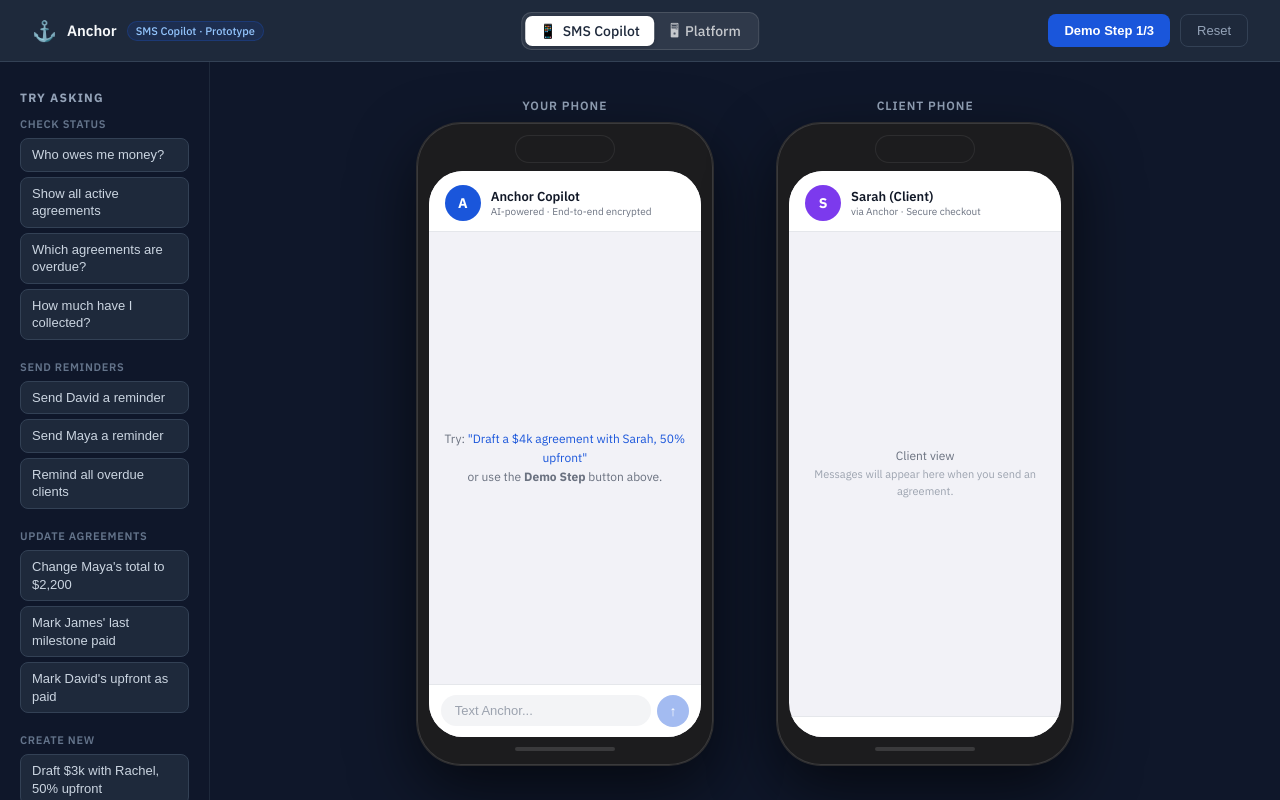
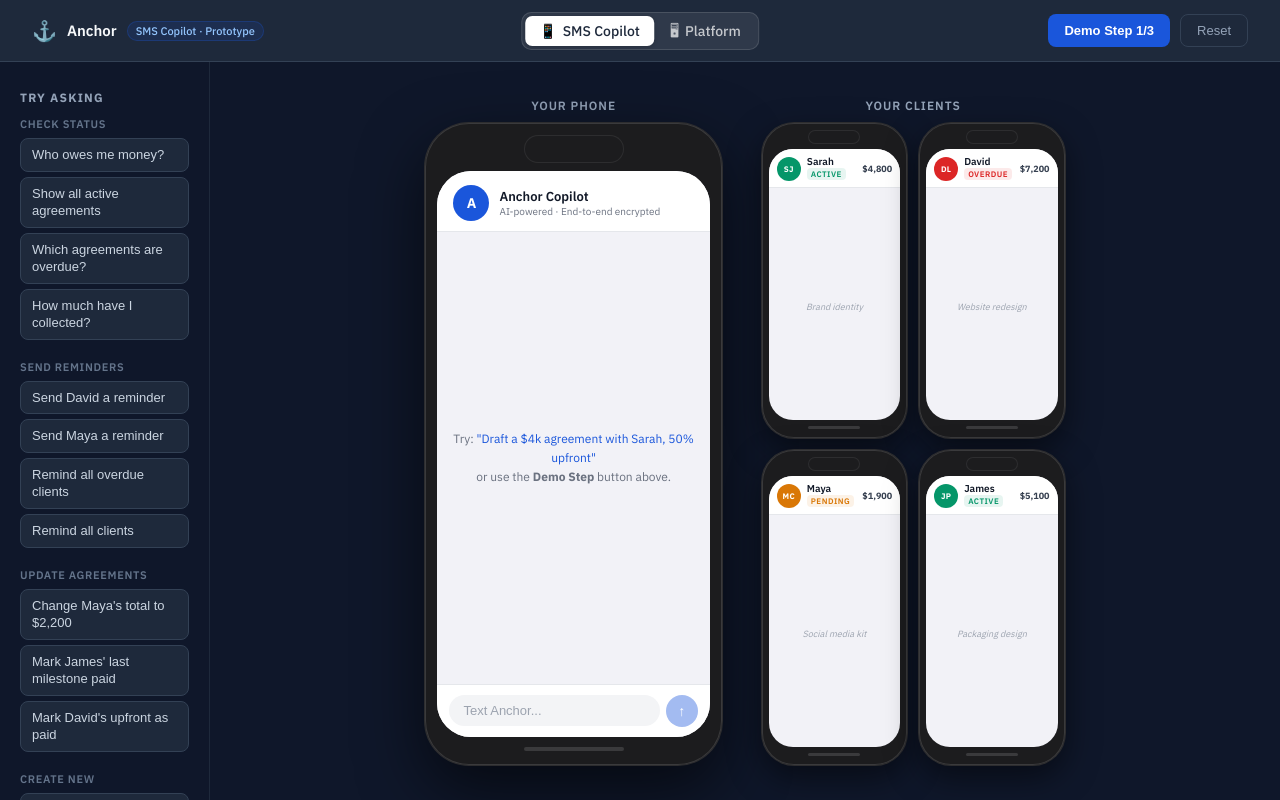
Before and after one commit to RevaDag/anchor-sms-copilot, a React (Vite) app in the folder prototype/: page / in a window 1280 px wide. Built offline with nearby package versions, Linux system fonts and the light colour scheme; the HTML template or start-up script is replaced by a standard one.

Commit message:
4 Client phones

```diff
--- a/prototype/src/AgreementContext.jsx
+++ b/prototype/src/AgreementContext.jsx
@@ -1,4 +1,4 @@
-import { createContext, useContext, useState, useCallback } from 'react';
+import { createContext, useContext, useState, useCallback, useRef, useEffect } from 'react';
 import { mockAgreements } from './data/mockAgreements';
 
 const AgreementContext = createContext(null);
@@ -9,27 +9,47 @@
   "Add $300 for extra revisions",
 ];
 
+const INITIAL_CLIENT_BUBBLES = {
+  'Sarah Johnson': [],
+  'David Lee':     [],
+  'Maya Cohen':    [],
+  'James Park':    [],
+};
+
 export function AgreementProvider({ children }) {
-  const [messages, setMessages] = useState([]);
-  const [bubbles, setBubbles] = useState([]);
-  const [agreement, setAgreement] = useState(null);
-  const [agreements, setAgreements] = useState(mockAgreements);
+  const [messages, setMessages]         = useState([]);
+  const [bubbles, setBubbles]           = useState([]);
+  const [agreement, setAgreement]       = useState(null);
+  const [agreements, setAgreements]     = useState(mockAgreements);
   const [clientBubbles, setClientBubbles] = useState([]);
+  const [clientPhoneBubbles, setClientPhoneBubbles] = useState(INITIAL_CLIENT_BUBBLES);
   const [pendingConfirm, setPendingConfirm] = useState(null);
-  const [isLoading, setIsLoading] = useState(false);
-  const [demoIndex, setDemoIndex] = useState(0);
+  const [isLoading, setIsLoading]       = useState(false);
+  const [demoIndex, setDemoIndex]       = useState(0);
 
-  const addBubble = (from, text) => {
+  // Keep a ref so handlePlatformAction can read current agreements without stale closure
+  const agreementsRef = useRef(agreements);
+  useEffect(() => { agreementsRef.current = agreements; }, [agreements]);
+
+  const addBubble = (from, text) =>
     setBubbles(prev => [...prev, { from, text, id: Date.now() + Math.random() }]);
-  };
 
-  const addClientBubble = (from, text) => {
+  const addClientBubble = (from, text) =>
     setClientBubbles(prev => [...prev, { from, text, id: Date.now() + Math.random() }]);
+
+  const addClientPhoneBubble = (clientName, from, text, delay = 0) => {
+    setTimeout(() => {
+      setClientPhoneBubbles(prev => ({
+        ...prev,
+        [clientName]: [...(prev[clientName] || []), { from, text, id: Date.now() + Math.random() }],
+      }));
+    }, delay);
   };
 
   const handlePlatformAction = useCallback((action, payload) => {
+
     if (action === 'draft_agreement') {
-      const split = payload.split || [50, 25, 25];
+      const split = payload.split || [50, 50];
       const milestones = split.map((pct, i) => ({
         index: i,
         label: i === 0 ? 'Upfront' : i === split.length - 1 ? 'Final' : `Milestone ${i}`,
@@ -107,8 +127,48 @@
     }
 
     if (action === 'send_reminder') {
-      const targetName = payload?.client_name;
-      if (targetName) {
+      const targetName    = payload?.client_name;
+      const allOverdue    = payload?.all_overdue;
+      const allClients    = payload?.all_clients;
+      const currentAgrs   = agreementsRef.current;
+
+      let clientsToRemind;
+      if (allClients) {
+        clientsToRemind = currentAgrs.filter(a =>
+          Object.keys(INITIAL_CLIENT_BUBBLES).some(k => k === a.client_name)
+        );
+      } else if (allOverdue) {
+        clientsToRemind = currentAgrs.filter(a =>
+          ['overdue', 'pending'].includes(a.status) &&
+          Object.keys(INITIAL_CLIENT_BUBBLES).some(k => k === a.client_name)
+        );
+      } else if (targetName) {
+        clientsToRemind = currentAgrs.filter(a =>
+          a.client_name.toLowerCase().includes(targetName.toLowerCase()) &&
+          Object.keys(INITIAL_CLIENT_BUBBLES).some(k => k === a.client_name)
+        );
+      } else {
+        clientsToRemind = [];
+      }
+
+      clientsToRemind.forEach((agr, i) => {
+        const pendingMs = agr.milestones?.find(m => ['overdue', 'pending'].includes(m.status));
+        const amount = pendingMs?.amount || agr.total_amount;
+        const firstName = agr.client_name.split(' ')[0];
+        const statusNote = agr.status === 'overdue'
+          ? 'overdue since ' + new Date(pendingMs?.due_date || agr.effective_date).toLocaleDateString('en-US', { month: 'short', day: 'numeric' })
+          : 'due now';
+        const msg = `Hi ${firstName}! 👋 Quick reminder from Anchor — your $${amount.toLocaleString()} payment for "${agr.description}" is ${statusNote}. Pay at anchor.co/pay`;
+        addClientPhoneBubble(agr.client_name, 'bot', msg, i * 800);
+      });
+
+      // update last_reminded in agreements
+      if (allClients || allOverdue) {
+        const filter = allClients
+          ? a => Object.keys(INITIAL_CLIENT_BUBBLES).some(k => k === a.client_name)
+          : a => ['overdue', 'pending'].includes(a.status);
+        setAgreements(prev => prev.map(a => filter(a) ? { ...a, last_reminded: new Date().toISOString() } : a));
+      } else if (targetName) {
         setAgreements(prev => prev.map(a =>
           a.client_name.toLowerCase().includes(targetName.toLowerCase())
             ? { ...a, last_reminded: new Date().toISOString() }
@@ -127,17 +187,15 @@
         ));
       }
     }
-  }, []);
+
+  }, []); // setters are stable, agreementsRef is a ref — no deps needed
 
   const sendMessage = useCallback(async (text) => {
     if (!text.trim() || isLoading) return;
-
     addBubble('user', text);
     setIsLoading(true);
-
     const newMessages = [...messages, { role: 'user', content: text }];
     setMessages(newMessages);
-
     try {
       const res = await fetch('/api/chat', {
         method: 'POST',
@@ -199,9 +257,7 @@
   const sendHardcoded = (userText, ackText, botReply, action, payload) => {
     addBubble('user', userText);
     setIsLoading(true);
-    // Acknowledgment bubble after short delay (typing indicator shows first)
     setTimeout(() => addBubble('bot', ackText), 800);
-    // Real response after 3 more seconds of typing
     setTimeout(() => {
       setIsLoading(false);
       addBubble('bot', botReply);
@@ -215,6 +271,7 @@
     setAgreement(null);
     setAgreements(mockAgreements);
     setClientBubbles([]);
+    setClientPhoneBubbles(INITIAL_CLIENT_BUBBLES);
     setPendingConfirm(null);
     setDemoIndex(0);
   };
@@ -223,10 +280,10 @@
 
   return (
     <AgreementContext.Provider value={{
-      messages, bubbles, agreement, agreements, clientBubbles, pendingConfirm,
-      isLoading, demoIndex, hasPendingLineItem,
-      sendMessage, sendHardcoded, handlePlatformAction, handleClientApprove,
-      handleClientApproveLineItem, runDemo, reset,
+      messages, bubbles, agreement, agreements, clientBubbles, clientPhoneBubbles,
+      pendingConfirm, isLoading, demoIndex, hasPendingLineItem,
+      sendMessage, sendHardcoded, handlePlatformAction,
+      handleClientApprove, handleClientApproveLineItem, runDemo, reset,
       DEMO_SCRIPT_LENGTH: DEMO_SCRIPT.length,
     }}>
       {children}
--- a/prototype/src/App.css
+++ b/prototype/src/App.css
@@ -104,8 +104,8 @@
   display: flex;
   justify-content: center;
   align-items: center;
-  gap: 64px;
-  padding: 32px 40px;
+  gap: 40px;
+  padding: 24px 32px;
   overflow: hidden;
 }
 
@@ -506,3 +506,161 @@
 .li-desc { flex: 1; color: var(--text-primary); }
 .li-amount { font-weight: 700; }
 .li-status { font-size: 11px; color: var(--text-secondary); }
+
+/* ── Client Phones Grid ── */
+.client-phones-grid {
+  display: grid;
+  grid-template-columns: repeat(2, auto);
+  grid-template-rows: repeat(2, calc((100vh - 158px - 12px) / 2));
+  gap: 12px;
+}
+
+/* ── Mini Phone Frame ── */
+.mini-phone-frame {
+  height: 100%;
+  aspect-ratio: 9 / 19.5;
+  background: var(--phone-bg);
+  border-radius: 32px;
+  padding: 7px;
+  box-shadow: 0 0 0 1px #2D2D2F, 0 12px 32px rgba(0,0,0,0.5), inset 0 0 0 1px #3A3A3C;
+  display: flex;
+  flex-direction: column;
+  flex-shrink: 0;
+  transition: box-shadow 0.3s ease;
+}
+
+.mini-phone-frame.mini-phone-active {
+  box-shadow: 0 0 0 1.5px #1A56DB66, 0 12px 32px rgba(26, 86, 219, 0.25), inset 0 0 0 1px #3A3A3C;
+}
+
+.mini-phone-notch {
+  width: 52px;
+  height: 14px;
+  background: var(--phone-bg);
+  border-radius: 10px;
+  margin: 0 auto 5px;
+  box-shadow: inset 0 0 0 1px #2D2D2F;
+  flex-shrink: 0;
+}
+
+.mini-phone-screen {
+  background: var(--phone-screen);
+  border-radius: 24px;
+  overflow: hidden;
+  display: flex;
+  flex-direction: column;
+  flex: 1;
+}
+
+.mini-phone-home {
+  width: 52px;
+  height: 3px;
+  background: #3A3A3C;
+  border-radius: 99px;
+  margin: 6px auto 2px;
+  flex-shrink: 0;
+}
+
+/* ── Mini Contact Bar ── */
+.mini-contact-bar {
+  display: flex;
+  align-items: center;
+  gap: 6px;
+  padding: 8px 8px 6px;
+  background: white;
+  border-bottom: 1px solid #E5E7EB;
+  flex-shrink: 0;
+}
+
+.mini-avatar {
+  width: 24px;
+  height: 24px;
+  border-radius: 50%;
+  color: white;
+  display: flex;
+  align-items: center;
+  justify-content: center;
+  font-weight: 700;
+  font-size: 8px;
+  flex-shrink: 0;
+  letter-spacing: 0.3px;
+}
+
+.mini-contact-info {
+  flex: 1;
+  display: flex;
+  flex-direction: column;
+  gap: 1px;
+  min-width: 0;
+}
+
+.mini-contact-name {
+  font-size: 10px;
+  font-weight: 600;
+  color: var(--text-primary);
+  line-height: 1;
+}
+
+.mini-status-badge {
+  font-size: 8px;
+  font-weight: 600;
+  text-transform: uppercase;
+  letter-spacing: 0.06em;
+  padding: 1px 4px;
+  border-radius: 4px;
+  width: fit-content;
+}
+
+.mini-amount {
+  font-size: 9px;
+  font-weight: 700;
+  color: #374151;
+  white-space: nowrap;
+  flex-shrink: 0;
+}
+
+/* ── Mini Chat ── */
+.mini-chat-scroll {
+  flex: 1;
+  overflow-y: auto;
+  padding: 6px 7px;
+  display: flex;
+  flex-direction: column;
+  gap: 4px;
+}
+
+.mini-chat-empty {
+  margin: auto;
+  text-align: center;
+}
+
+.mini-empty-desc {
+  font-size: 9px;
+  color: #9CA3AF;
+  font-style: italic;
+}
+
+.mini-bubble {
+  max-width: 90%;
+  padding: 5px 8px;
+  border-radius: 10px;
+  font-size: 9.5px;
+  line-height: 1.35;
+  word-break: break-word;
+  animation: fadeUp 0.25s ease;
+}
+
+.mini-bubble-bot {
+  background: white;
+  color: var(--text-primary);
+  align-self: flex-start;
+  border-bottom-left-radius: 3px;
+  box-shadow: 0 1px 2px rgba(0,0,0,0.07);
+}
+
+.mini-bubble-user {
+  background: var(--bubble-user-bg);
+  color: white;
+  align-self: flex-end;
+  border-bottom-right-radius: 3px;
+}
--- /dev/null
+++ b/prototype/src/components/ClientPhonesGrid.jsx
@@ -0,0 +1,76 @@
+import { useRef, useEffect } from 'react';
+
+const STATUS_COLORS = {
+  active:    '#059669',
+  overdue:   '#DC2626',
+  pending:   '#D97706',
+  draft:     '#6B7280',
+  completed: '#6c47ff',
+};
+
+const CLIENT_META = [
+  { clientName: 'Sarah Johnson', initial: 'SJ', status: 'active',  amount: '$4,800', description: 'Brand identity' },
+  { clientName: 'David Lee',     initial: 'DL', status: 'overdue', amount: '$7,200', description: 'Website redesign' },
+  { clientName: 'Maya Cohen',    initial: 'MC', status: 'pending', amount: '$1,900', description: 'Social media kit' },
+  { clientName: 'James Park',    initial: 'JP', status: 'active',  amount: '$5,100', description: 'Packaging design' },
+];
+
+function MiniPhone({ meta, bubbles }) {
+  const scrollRef = useRef(null);
+
+  useEffect(() => {
+    if (scrollRef.current) scrollRef.current.scrollTop = scrollRef.current.scrollHeight;
+  }, [bubbles]);
+
+  const color = STATUS_COLORS[meta.status] || '#6c47ff';
+  const hasMessages = bubbles.length > 0;
+
+  return (
+    <div className={`mini-phone-frame${hasMessages ? ' mini-phone-active' : ''}`}>
+      <div className="mini-phone-notch" />
+      <div className="mini-phone-screen">
+
+        <div className="mini-contact-bar">
+          <div className="mini-avatar" style={{ background: color }}>{meta.initial}</div>
+          <div className="mini-contact-info">
+            <span className="mini-contact-name">{meta.clientName.split(' ')[0]}</span>
+            <span className="mini-status-badge" style={{ color, background: `${color}18` }}>
+              {meta.status}
+            </span>
+          </div>
+          <span className="mini-amount">{meta.amount}</span>
+        </div>
+
+        <div className="mini-chat-scroll" ref={scrollRef}>
+          {bubbles.length === 0 ? (
+            <div className="mini-chat-empty">
+              <span className="mini-empty-desc">{meta.description}</span>
+            </div>
+          ) : (
+            bubbles.map(b => (
+              <div key={b.id} className={`mini-bubble mini-bubble-${b.from}`}>
+                {b.text}
+              </div>
+            ))
+          )}
+        </div>
+
+      </div>
+      <div className="mini-phone-home" />
+    </div>
+  );
+}
+
+export default function ClientPhonesGrid({ clientPhoneBubbles }) {
+  return (
+    <div className="client-phones-grid">
+      {CLIENT_META.map(meta => (
+        <MiniPhone
+          key={meta.clientName}
+          meta={meta}
+          bubbles={clientPhoneBubbles[meta.clientName] || []}
+        />
+      ))}
+    </div>
+  );
+}
--- a/prototype/src/pages/PrototypePage.jsx
+++ b/prototype/src/pages/PrototypePage.jsx
@@ -1,6 +1,6 @@
 import { useAgreement } from '../AgreementContext';
 import PhoneMock from '../components/PhoneMock';
-import ClientPhone from '../components/ClientPhone';
+import ClientPhonesGrid from '../components/ClientPhonesGrid';
 import ViewToggle from '../components/ViewToggle';
 import '../App.css';
 
@@ -54,9 +54,16 @@
       {
         label: "Remind all overdue clients",
         ack: "Let me find all your overdue clients and send reminders.",
-        reply: "Reminder sent to David Lee ($7,200 overdue since Feb 28). That's your only overdue client right now — you're in good shape!",
+        reply: "Reminders sent to David Lee ($7,200 overdue) and Maya Cohen ($1,900 pending). You're in good shape with everyone else!",
         action: 'send_reminder',
-        payload: { client_name: 'David Lee' },
+        payload: { all_overdue: true },
+      },
+      {
+        label: "Remind all clients",
+        ack: "Sending a gentle nudge to all your clients now.",
+        reply: "Done! Reminders sent to all 4 clients. David and Maya get payment reminders; Sarah and James get milestone updates.",
+        action: 'send_reminder',
+        payload: { all_clients: true },
       },
     ],
   },
@@ -109,9 +116,9 @@
 
 export default function PrototypePage() {
   const {
-    bubbles, clientBubbles, agreement, hasPendingLineItem, isLoading,
+    bubbles, clientPhoneBubbles, isLoading,
     demoIndex, DEMO_SCRIPT_LENGTH,
-    sendMessage, sendHardcoded, handleClientApprove, handleClientApproveLineItem, runDemo, reset,
+    sendMessage, sendHardcoded, runDemo, reset,
   } = useAgreement();
 
   return (
@@ -163,14 +170,8 @@
           </section>
 
           <section className="panel-label-wrap">
-            <p className="panel-label">Client Phone</p>
-            <ClientPhone
-              bubbles={clientBubbles}
-              agreement={agreement}
-              onApprove={handleClientApprove}
-              onApproveLineItem={handleClientApproveLineItem}
-              hasPendingLineItem={hasPendingLineItem}
-            />
+            <p className="panel-label">Your Clients</p>
+            <ClientPhonesGrid clientPhoneBubbles={clientPhoneBubbles} />
           </section>
         </div>
       </main>
```
Also changed, not shown: 1 other file (tests, documents, lock files or other folders).
